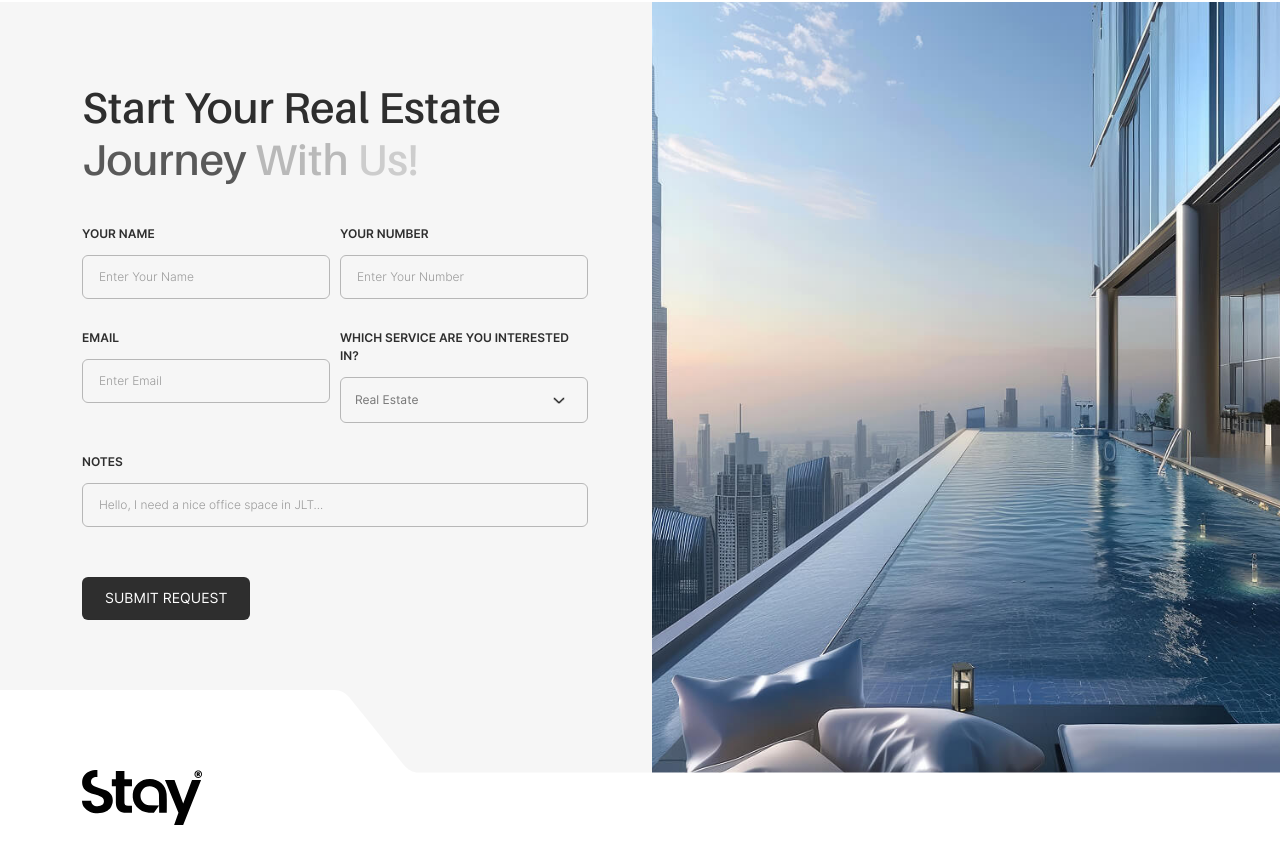
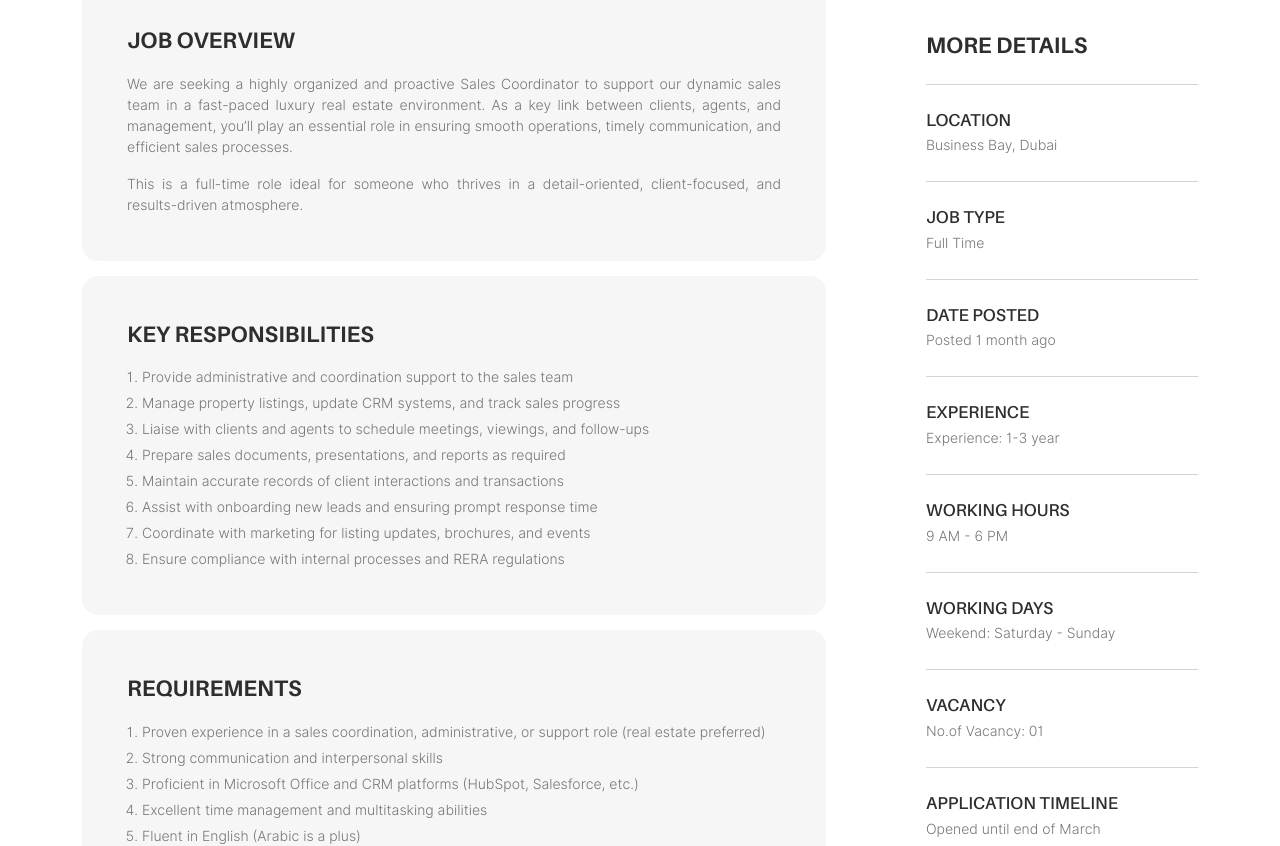
Before and after one commit to abdulbasitbrande/stay, a Next.js app: page /careers/1 in a window 1280 px wide. Shown: the part 324-1170 px from the top of the page. Built offline with nearby package versions, Linux system fonts and the light colour scheme.

Commit message:
career detail page

```diff
--- a/src/components/sections/CareerCard.tsx
+++ b/src/components/sections/CareerCard.tsx
@@ -9,7 +9,7 @@ export const CareerCard = ({ id, title, description, careerTags, slug }: Career)
             </svg>
             <div className="contentbox">
                 <h5 className="career-title text-uppercase fw-bold">{title}</h5>
-                <div className="content">
+                <div className="content fw-light">
                     <p>{description}</p>
                 </div>
                 <div className="career-tags-list">
--- a/src/components/sections/InnerBannerSection.tsx
+++ b/src/components/sections/InnerBannerSection.tsx
@@ -16,7 +16,7 @@ export const InnerBannerSection = ({ InnerBannerTitle, InnerBannerDescription, I
                     <div className="col-lg-6 has-top-space">
                         <div className="contentbox is-medium sec-padding --large">
                             <SectionHeading text={InnerBannerTitle} />
-                            <div className="content text-justify">
+                            <div className="content text-justify fw-light">
                                 <div dangerouslySetInnerHTML={{ __html: InnerBannerDescription }} />
                             </div>
                             <a href={InnerBannerButtonLink} className="butn butn-primary-filled">
--- /dev/null
+++ b/src/mockdata/careers/careerdetail.ts
@@ -0,0 +1,62 @@
+import { CareerDetail } from "@/types/careerdetail";
+
+export const careerdetail: CareerDetail = {
+    id: 1,
+    careerTitle: "Full Time Sales Co-ordinator, On-Site, In Dubai",
+    jobOverviewTitle: "JOB OVERVIEW",
+    jobOverviewDescription: `<p>We are seeking a highly organized and proactive Sales Coordinator to support our dynamic sales team in a fast-paced luxury real estate environment. As a key link between clients, agents, and management, you’ll play an essential role in ensuring smooth operations, timely communication, and efficient sales processes.</p>
+                                        <p>This is a full-time role ideal for someone who thrives in a detail-oriented, client-focused, and results-driven atmosphere.</p>`,
+    keyResponsibilitiesTitle: "Key responsibilities",
+    keyResponsibilitiesDescription: `<ol><li>Provide administrative and coordination support to the sales team</li>
+                                            <li>Manage property listings, update CRM systems, and track sales progress</li>
+                                            <li>Liaise with clients and agents to schedule meetings, viewings, and follow-ups</li>
+                                            <li>Prepare sales documents, presentations, and reports as required</li>
+                                            <li>Maintain accurate records of client interactions and transactions</li>
+                                            <li>Assist with onboarding new leads and ensuring prompt response time</li>
+                                            <li>Coordinate with marketing for listing updates, brochures, and events</li>
+                                            <li>Ensure compliance with internal processes and RERA regulations</li></ol>`,
+    requirementTitle: "Requirements",
+    requirementDescription: `<ol><li>Proven experience in a sales coordination, administrative, or support role (real estate preferred)</li>
+                                            <li>Strong communication and interpersonal skills</li>
+                                            <li>Proficient in Microsoft Office and CRM platforms (HubSpot, Salesforce, etc.)</li>
+                                            <li>Excellent time management and multitasking abilities</li>
+                                            <li>Fluent in English (Arabic is a plus)</li>
+                                            <li>Positive attitude, professional demeanor, and problem-solving mindset</li></ol>`,
+    applyNowButtonLink: "#",
+    moreDetails: [
+        {
+            moreDetailTitle: "Location",
+            moreDetailDescription: "Business Bay, Dubai",
+        },
+        {
+            moreDetailTitle: "Job Type",
+            moreDetailDescription: "Full Time",
+        },
+        {
+            moreDetailTitle: "Date posted",
+            moreDetailDescription: "Posted 1 month ago",
+        },
+        {
+            moreDetailTitle: "Experience",
+            moreDetailDescription: "Experience: 1-3 year",
+        },
+        {
+            moreDetailTitle: "Working Hours",
+            moreDetailDescription: "9 AM - 6 PM",
+        },
+        {
+            moreDetailTitle: "Working Days",
+            moreDetailDescription: "Weekend: Saturday - Sunday",
+        },
+        {
+            moreDetailTitle: "Vacancy",
+            moreDetailDescription: "No.of Vacancy: 01",
+        },
+        {
+            moreDetailTitle: "Application timeline",
+            moreDetailDescription: "Opened until end of March",
+        }
+    ],
+    formTitle: "Start Your Real Estate Journey With Us!",
+    formImage: "/assets/images/form-cta-img.jpg",
+}
--- a/src/pages/careers/[slug].tsx
+++ b/src/pages/careers/[slug].tsx
@@ -1,22 +1,66 @@
 import Layout from "@/components/layout/Layout";
+import RichTextRenderer from "@/components/RichTextRenderer";
 import SectionHeading from "@/components/SectionHeading";
 import FormCtaWithImage from "@/components/sections/FormCtaWithImage";
-
+import { careerdetail } from "@/mockdata/careers/careerdetail";
+import Link from "next/link";
 
 const CareerDetail = () => {
 
     return (
         <Layout mainClass="careerdetail">
-            <section className="career-detail-sec sec-padding --small">
+            <section className="career-detail-sec sec-padding --medium">
                 <div className="container">
                     <div className="sec-title --is-medium has-spacing">
-                        <SectionHeading text="Open Positions for Talented Individuals Ready to Grow" />
+                        <SectionHeading text={careerdetail.careerTitle} />
+                    </div>
+                    <div className="row g-0">
+                        <div className="col-lg-8">
+                            <div className="career-details-wrapper">
+                                <div className="career-detailbox">
+                                    <h4 className="cd-title fw-bold text-uppercase">{careerdetail.jobOverviewTitle}</h4>
+                                    <div className="content fw-light">
+                                        <RichTextRenderer content={careerdetail.jobOverviewDescription} />
+                                    </div>
+                                </div>
+                                <div className="career-detailbox">
+                                    <h4 className="cd-title fw-bold text-uppercase">{careerdetail.keyResponsibilitiesTitle}</h4>
+                                    <div className="content fw-light">
+                                        <RichTextRenderer content={careerdetail.keyResponsibilitiesDescription} />
+                                    </div>
+                                </div>
+                                <div className="career-detailbox">
+                                    <h4 className="cd-title fw-bold text-uppercase">{careerdetail.requirementTitle}</h4>
+                                    <div className="content fw-light">
+                                        <RichTextRenderer content={careerdetail.requirementDescription} />
+                                    </div>
+                                    <div className="btn-wrapper">
+                                        <Link href={careerdetail.applyNowButtonLink} className="butn butn-primary-filled">
+                                            <span>APPLY FOR THIS JOB</span>
+                                        </Link>
+                                    </div>
+                                </div>
+                            </div>
+                        </div>
+                        <div className="col-lg-4">
+                            <div className="career-sidebar">
+                                <h4 className="career-sidebar-title fw-bold text-uppercase">More DETAILS</h4>
+                                <ul>
+                                    {careerdetail.moreDetails.map((moredetail) => (
+                                        <li>
+                                            <h5 className="fw-semibold text-uppercase">{moredetail.moreDetailTitle}</h5>
+                                            <span className="fw-light">{moredetail.moreDetailDescription}</span>
+                                        </li>
+                                    ))}
+                                </ul>
+                            </div>
+                        </div>
                     </div>
                 </div>
             </section>
 
             {/* Form CTA With Image Section Start */}
-            <FormCtaWithImage formTitle="Start Your Real Estate Journey With Us!" formImage="/assets/images/form-cta-img.jpg" />
+            <FormCtaWithImage formTitle={careerdetail.formTitle} formImage={careerdetail.formImage} />
             {/* Form CTA With Image Section End */}
         </Layout>
     );
--- a/src/pages/insights/[slug].tsx
+++ b/src/pages/insights/[slug].tsx
@@ -8,6 +8,7 @@ import BlogCard from "@/components/sections/BlogCard";
 import { blogs } from "@/mockdata/insights/blogcard";
 import FormCtaWithImage from "@/components/sections/FormCtaWithImage";
 import { blogdetail } from "@/mockdata/insights/blogdetail";
+import RichTextRenderer from "@/components/RichTextRenderer";
 
 const InsightDetail = () => {
   const router = useRouter();
@@ -62,9 +63,7 @@ const InsightDetail = () => {
               </ul>
             </div>
             <div className="content">
-              <div
-                dangerouslySetInnerHTML={{ __html: blogdetail.description }}
-              />
+              <RichTextRenderer content={blogdetail.description} />
             </div>
           </div>
         </div>
--- a/src/styles/globals.css
+++ b/src/styles/globals.css
@@ -427,8 +427,8 @@ h6 {
     }
   }
 
-  &.secondary-bg{
-    .btn-arrow{
+  &.secondary-bg {
+    .btn-arrow {
       background-color: var(--theme-secondary-color);
     }
   }
@@ -528,6 +528,7 @@ header {
   top: 0;
   left: 0;
   width: 100%;
+  position: relative;
   z-index: 111;
   background-color: var(--theme-white);
   transition: 0.4s all;
--- a/src/styles/u-main.css
+++ b/src/styles/u-main.css
@@ -274,3 +274,79 @@
         }
     }
 }
+
+
+/* Career Detail Section */
+.career-detail-sec {
+    .career-details-wrapper {
+        .career-detailbox {
+            padding: 45px;
+            background-color: var(--theme-secondary-color);
+            border-radius: 16px;
+            margin-bottom: 15px;
+
+            .cd-title {
+                margin-bottom: 20px;
+                /* font-family: var(--theme-font-primary); */
+            }
+
+            .content {
+                text-align: justify;
+
+                p {
+                    &:last-child {
+                        margin-bottom: 0;
+                    }
+                }
+
+                ul,
+                ol {
+                    padding-left: 15px;
+                    margin-bottom: 0;
+
+                    li {
+                        margin-bottom: 5px;
+
+                        &:last-child {
+                            margin-bottom: 0;
+                        }
+                    }
+                }
+            }
+
+            .btn-wrapper {
+                margin-top: 30px;
+            }
+        }
+    }
+
+    .career-sidebar {
+        max-width: calc(100% - 100px);
+        margin-left: auto;
+        margin-top: 50px;
+        position: sticky;
+        top: 20px;
+
+        .career-sidebar-title {
+            border-bottom: 1px solid #D4D4D4;
+            margin-bottom: 25px;
+            padding-bottom: 25px;
+        }
+
+        ul {
+            list-style: none;
+            padding: 0;
+            margin: 0;
+
+            h5 {
+                margin-bottom: 5px;
+            }
+
+            li {
+                border-bottom: 1px solid #D4D4D4;
+                margin-bottom: 25px;
+                padding-bottom: 25px;
+            }
+        }
+    }
+}
--- /dev/null
+++ b/src/types/careerdetail.ts
@@ -0,0 +1,17 @@
+export interface CareerDetail {
+    id: number;
+    careerTitle: string;
+    jobOverviewTitle: string,
+    jobOverviewDescription: string,
+    keyResponsibilitiesTitle: string;
+    keyResponsibilitiesDescription: string;
+    requirementTitle: string;
+    requirementDescription: string;
+    applyNowButtonLink: string;
+    moreDetails: {
+        moreDetailTitle: string;
+        moreDetailDescription: string;
+    }[];
+    formTitle: string;
+    formImage: string;
+}
```
Also changed, not shown: src/components/sections/FormCtaWithImage.tsx (+5 -4 lines).
